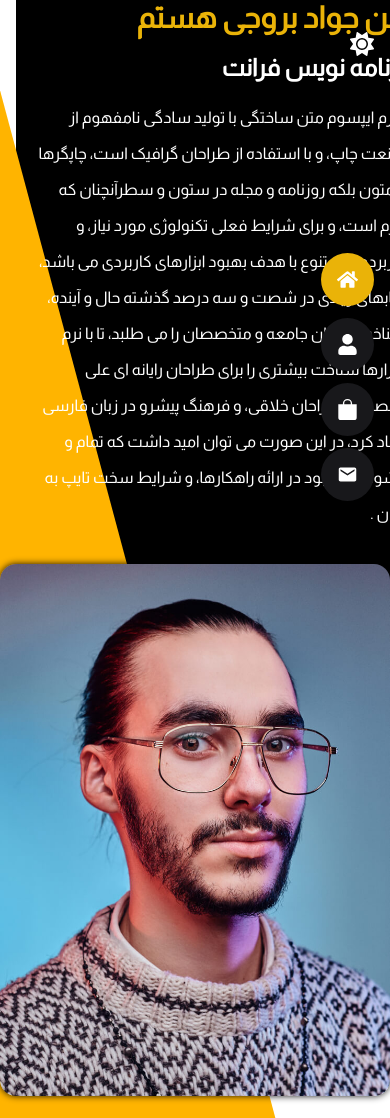
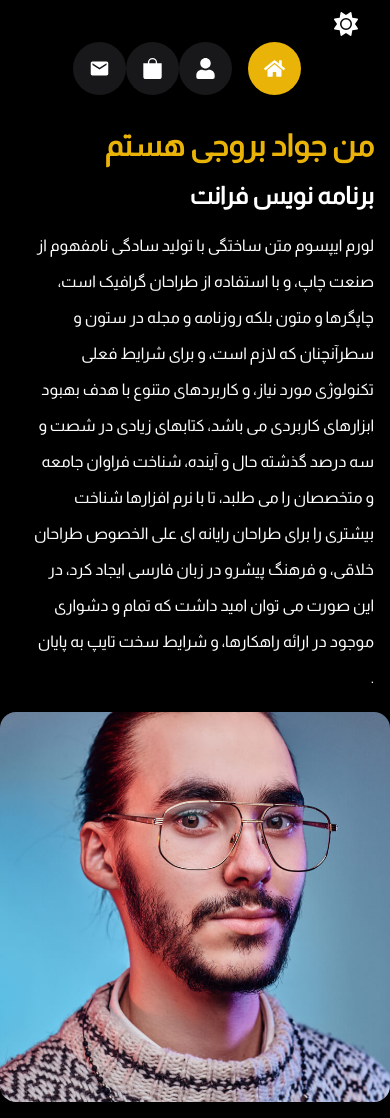
Before and after one commit to javadboroji/portfolio, a Next.js app: page / in a window 390 px wide. Before the commit the page ends 1096 px from the top, so only its background shows below. Built offline with nearby package versions, Linux system fonts and the light colour scheme.

Commit message:
responsive/v.0.1

```diff
--- a/app/Components/Home/Avatar.tsx
+++ b/app/Components/Home/Avatar.tsx
@@ -11,7 +11,7 @@ function Avatar() {
     AOS.refresh();
   }, []);
   return (
-    <Col xs={24} md={12} lg={8} >
+    <Col xs={24} md={12} lg={12} >
       <div className='avatar-box' data-aos="zoom-out">
       <Image alt='avatar' src={avatar} fill/>
     </div>
--- a/app/Components/Home/Description.tsx
+++ b/app/Components/Home/Description.tsx
@@ -3,10 +3,12 @@ import React from 'react'
 
 function Description() {
     return (
-        <Col xs={24} lg={12} style={{display:'flex' ,flexDirection:'column' ,alignItems:'center',justifyContent:'center'}}>
-            <p className='text-yellow-500 font-bold text-3xl text-right w-full  mb-4'> من جواد بروجی هستم</p>
+        <Col xs={24} lg={12} >
+           <div className='flex flex-col items-center flex-col mx-4'>
+           <p className='text-yellow-500 font-bold text-3xl text-right w-full  mb-4'> من جواد بروجی هستم</p>
             <p className=' dark:text-white text-black font-bold text-2xl text-right w-full mb-4 '> برنامه نویس فرانت</p>
             <p  className=' dark:text-white text-black font-medium text-base text-right leading-9 ml-4 '>لورم ایپسوم متن ساختگی با تولید سادگی نامفهوم از صنعت چاپ، و با استفاده از طراحان گرافیک است، چاپگرها و متون بلکه روزنامه و مجله در ستون و سطرآنچنان که لازم است، و برای شرایط فعلی تکنولوژی مورد نیاز، و کاربردهای متنوع با هدف بهبود ابزارهای کاربردی می باشد، کتابهای زیادی در شصت و سه درصد گذشته حال و آینده، شناخت فراوان جامعه و متخصصان را می طلبد، تا با نرم افزارها شناخت بیشتری را برای طراحان رایانه ای علی الخصوص طراحان خلاقی، و فرهنگ پیشرو در زبان فارسی ایجاد کرد، در این صورت می توان امید داشت که تمام و دشواری موجود در ارائه راهکارها، و شرایط سخت تایپ به پایان .</p>
+           </div>
         </Col>
     )
 }
--- a/app/Components/Home/Home.tsx
+++ /dev/null
@@ -1,14 +0,0 @@
-import React from 'react'
-import Description from './Description'
-import Avatar from './Avatar'
-
-function Home() {
-  return (
-    <>
-        <Description/>
-        <Avatar/>
-    </>
-  )
-}
-
-export default Home
--- /dev/null
+++ b/app/Components/Home/HomeWrapper.tsx
@@ -0,0 +1,17 @@
+import React from 'react'
+import Description from './Description'
+import Avatar from './Avatar'
+import { Row } from 'antd'
+
+function HomeWrapper() {
+  return (
+    <div className='container'>
+      <Row className='flex items-center'>
+        <Description />
+        <Avatar />
+      </Row>
+    </div>
+  )
+}
+
+export default HomeWrapper
--- a/app/Components/Navgation.tsx
+++ b/app/Components/Navgation.tsx
@@ -33,8 +33,8 @@ const Navgation: React.FC<NavgationProps> = ({ setActiveItem ,activeItem}) => {
   }, [navgationHover])
 
   return (
-    <div className='flex items-start flex-col fixed top-[30%] z-10 right-8'>
-      <div onMouseEnter={() => hoverItem('home')} onMouseLeave={clearState}  className={` flex items-center p-4 rounded-full ${activeItem==='home'?'bg-yellow-500':'bg-zinc-900'} hover:bg-yellow-500 mb-3`}>
+    <div className='flex items-start lg:flex-col fixed top-[5%] lg:top-[30%] z-10 right-auto  left-auto lg:right-8'>
+      <div onMouseEnter={() => hoverItem('home')} onMouseLeave={clearState}  className={` flex items-center p-4 rounded-full ${activeItem==='home'?'bg-yellow-500':'bg-zinc-900'} hover:bg-yellow-500 mx-4 lg:mx-0 lg:mb-3`}>
         <button onClick={() => changeActiveNav('home')}> <FaHome fontSize={21} color='#fff' /></button>
         {navgationHover === 'home' ? <span data-aos={navgationHover === 'home' ? "fade-left" : ''} className='font-medium text-base text-white mr-6'> خانه</span> : ''}
 
--- a/app/Components/ThemeColorCustom.tsx
+++ b/app/Components/ThemeColorCustom.tsx
@@ -35,7 +35,7 @@ const ThemeColorCustom: React.FC<themeProps>=({themeDark,setThemeDark})=> {
   }
 
   return (
-    <div className="fixed top-8 right-8">
+    <div className="fixed lg:top-8 top-3 right-8 z-50">
       <button onClick={themChangeHandler}>
         {themeDark ? <FaSun fontSize={'24'} color='#fff' /> : <FaMoon fontSize={'24'} />}
       </button>
--- a/app/globals.css
+++ b/app/globals.css
@@ -45,7 +45,7 @@ p,span,a,h1,h2,h3,h4,h5,h6{
   height: 100%;
   margin: 2rem 1rem;
   box-shadow: 0 0 7px rgba(0,0,0,.9);
-  padding-top: 120%;
+  padding-top: 110%;
   overflow: hidden;
   border-radius: 16px;
     & img{
@@ -79,3 +79,13 @@ p,span,a,h1,h2,h3,h4,h5,h6{
   filter: blur(0.5);
   transform: translate(-50%);
 }
+@media screen and (max-width: 772px) {
+  .avatar-bg {
+    display: none;
+  }
+  .avatar-box{
+    padding-top: 100%;
+    margin: 1rem 0;
+
+  }
+}
--- a/app/page.tsx
+++ b/app/page.tsx
@@ -8,7 +8,8 @@ import { ConfigProvider } from 'antd';
 import Description from "./Components/Home/Description";
 import About from "./Components/About/About";
 import Portfilo from "./Components/Portfolio/Portfilo";
-import Contact from"./Components/Contact/Contact"
+import Contact from "./Components/Contact/Contact"
+import HomeWrapper from "./Components/Home/HomeWrapper";
 export default function Home() {
   const [themeDark, setThemeDark] = useState(false);
   const [activeItem, setActiveItem] = useState("home")
@@ -24,21 +25,21 @@ export default function Home() {
         <main className="bg-white dark:bg-black min-h-screen">
           <ThemeColor themeDark={themeDark} setThemeDark={setThemeDark} />
 
-          <Row style={{ display: 'flex', justifyContent: 'center' }}>
+          <Row style={{ display: 'flex', justifyContent: 'center', position: 'relative', overflow: 'hidden' }}>
             <Navgation setActiveItem={setActiveItem} activeItem={activeItem} />
-            <div className="avatar-bg"></div>
-
+            <div className="avatar-bg "></div>
+            <div className="mt-32 lg:mt-8">
             {
               activeItem === 'home' ?
-                <>
-                  <Description />
-                  <Avatar />
-                </> : activeItem === 'about' ?
+                <HomeWrapper />
+                : activeItem === 'about' ?
                   <About />
                   : activeItem === 'portfolio' ?
-                  <Portfilo/>
-                  :<Contact/>
+                    <Portfilo />
+                    : <Contact />
             }
+            </div>
+
           </Row>
         </main>
       </div>
```
